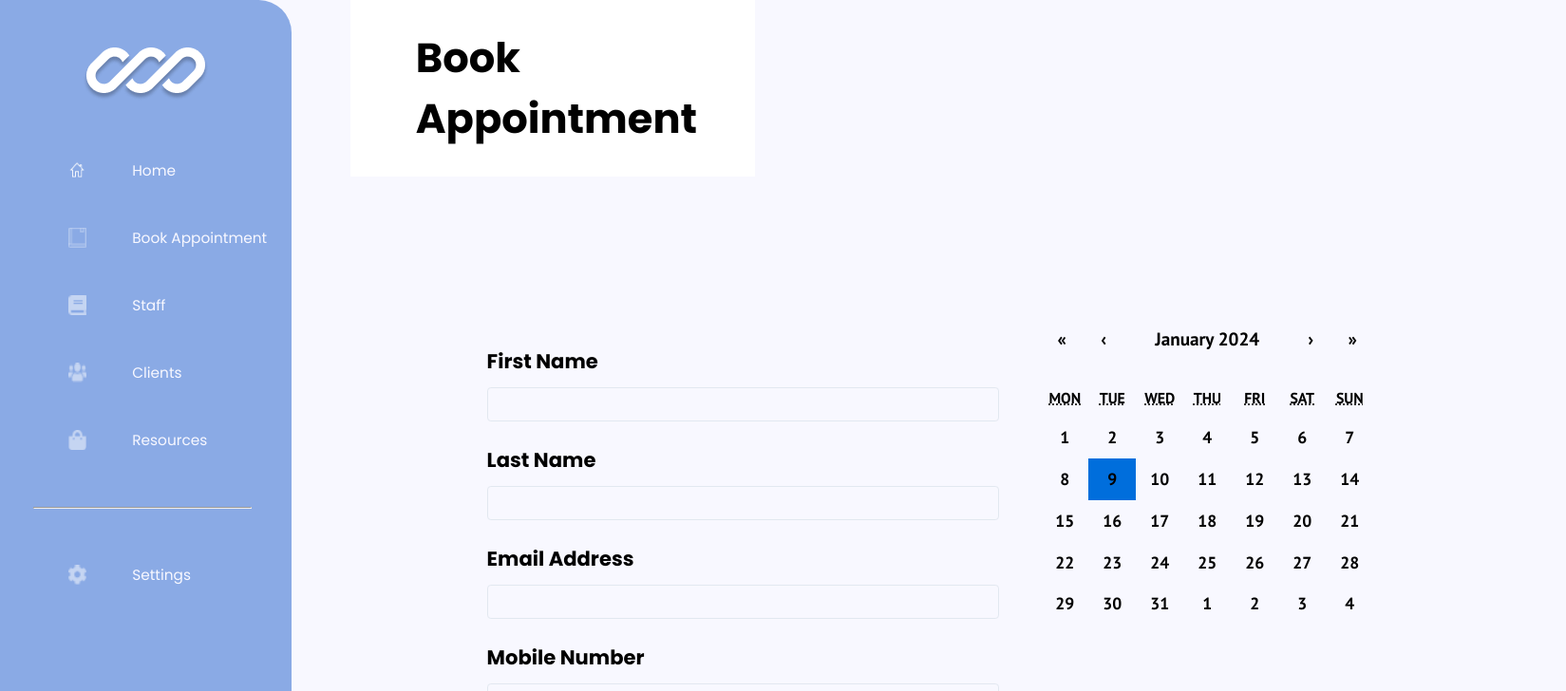
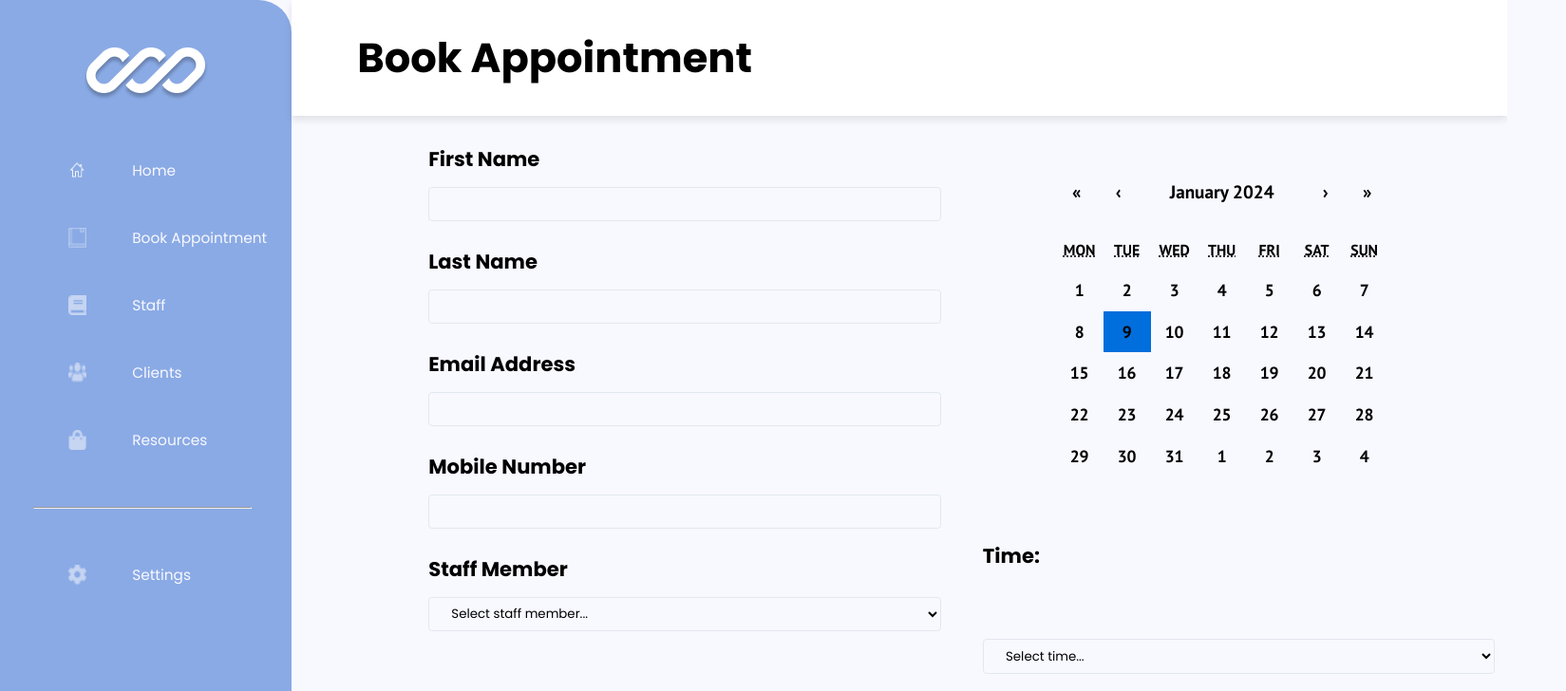
Before and after one commit to nology-tech/verde-client-project, a React (Vite) app: page /book-appointment in a window 1280 px wide. Shown: the top 728 px of the page at 95% size, 1649 px wide, since content can reach past the window. Built offline with nearby package versions, Linux system fonts and the light colour scheme.

Commit message:
navbar readjusted

```diff
--- a/src/pages/BookAppointment/BookAppointment.scss
+++ b/src/pages/BookAppointment/BookAppointment.scss
@@ -3,7 +3,6 @@
 
 @import "react-calendar/dist/Calendar.css"; //react-calendar default stylesheet
 @import "react-datepicker/dist/react-datepicker.css";
-
 
 .book-appointment {
   background-color: $clr-white;
@@ -70,13 +69,12 @@
 
       .react-datepicker-wrapper > .react-datepicker__input-container input {
         all: unset !important;
-
-
       }
 
-        .react-datepicker-wrapper > .react-datepicker__input-container input[placeholder] {
-          font-family: 'Poppins';
-
+      .react-datepicker-wrapper
+        > .react-datepicker__input-container
+        input[placeholder] {
+        font-family: "Poppins";
       }
 
       .datepicker {
@@ -92,16 +90,6 @@
         align-items: center;
         font-weight: lighter;
       }
-
-        // select {
-        //   margin-bottom: 0.6rem; /* 10px converted to rem */
-        //   width: 100% !important;
-        //   height: 1.9rem; /* 30px converted to rem */
-        //   border: 0.03rem solid #e2e8f0; /* 0.5px converted to rem */
-        //   border-radius: 0.2rem; /* 3px converted to rem */
-        //   font-family: "Poppins", sans-serif;
-        //   padding-left: 0.6rem; /* 1rem converted to rem */
-        // }
     }
   }
 
@@ -123,7 +111,6 @@
     display: none;
   }
 }
-
 
 @media screen and (min-width: $tablet-breakpoint) {
   .calendar-desktop {
@@ -148,7 +135,7 @@
       display: grid;
 
       grid-template-columns: 1fr 1fr 1fr 1fr;
-      grid-template-rows: 1fr 1fr 1fr 1fr;
+      grid-template-rows: 1fr 3fr 3fr 3fr;
 
       .datepicker {
         display: none;
@@ -158,22 +145,16 @@
         display: none;
       }
 
-      // &__header {
-      //   background-color: white;
-      //   grid-column: 2/5;
-      //   grid-row: 1/2;
-      //   text-align: center;
-      //   display: flex;
-      //   justify-content: center;
-      //   width: 100vw;
-      //   height: 150px;
-      //   box-shadow: 0px 4px 8px rgba(0, 0, 0, 0.1);
-      // }
+      &__header {
+        grid-column: 2/5;
+        grid-row: 1/2;
+
+        box-shadow: 0px 4px 8px rgba(0, 0, 0, 0.1);
+      }
 
       &__navbar {
         grid-column: 1/ 2;
         grid-row: 1/5;
-        width: 19.2rem;
       }
 
       &__buttons {
@@ -211,6 +192,8 @@
           display: grid;
           background-color: $clr-secondary-lt;
           border: none;
+          margin-top: 3rem;
+          margin-left: 4rem;
         }
 
         &--leftside {
```
Lines whose indentation alone changed are shown as unchanged.
